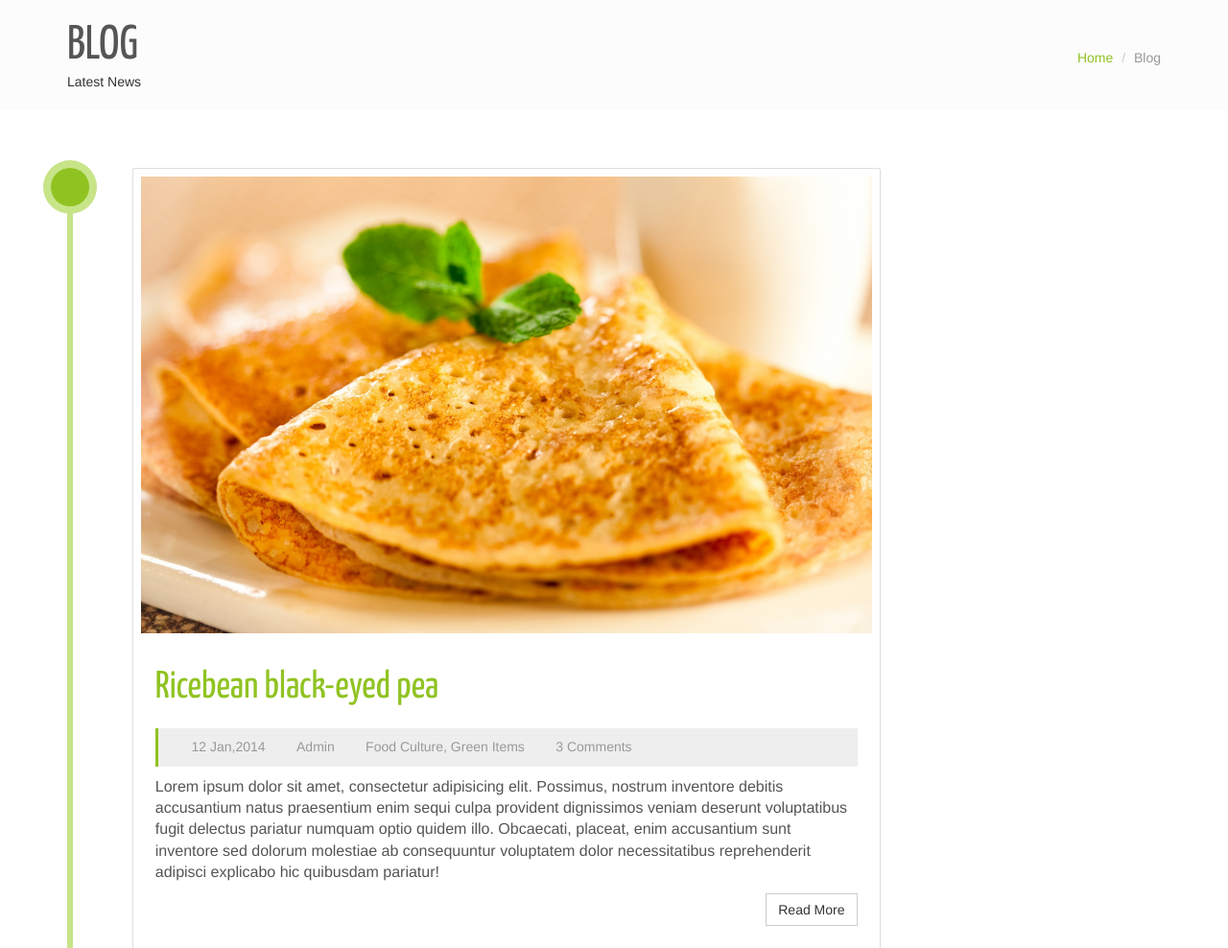
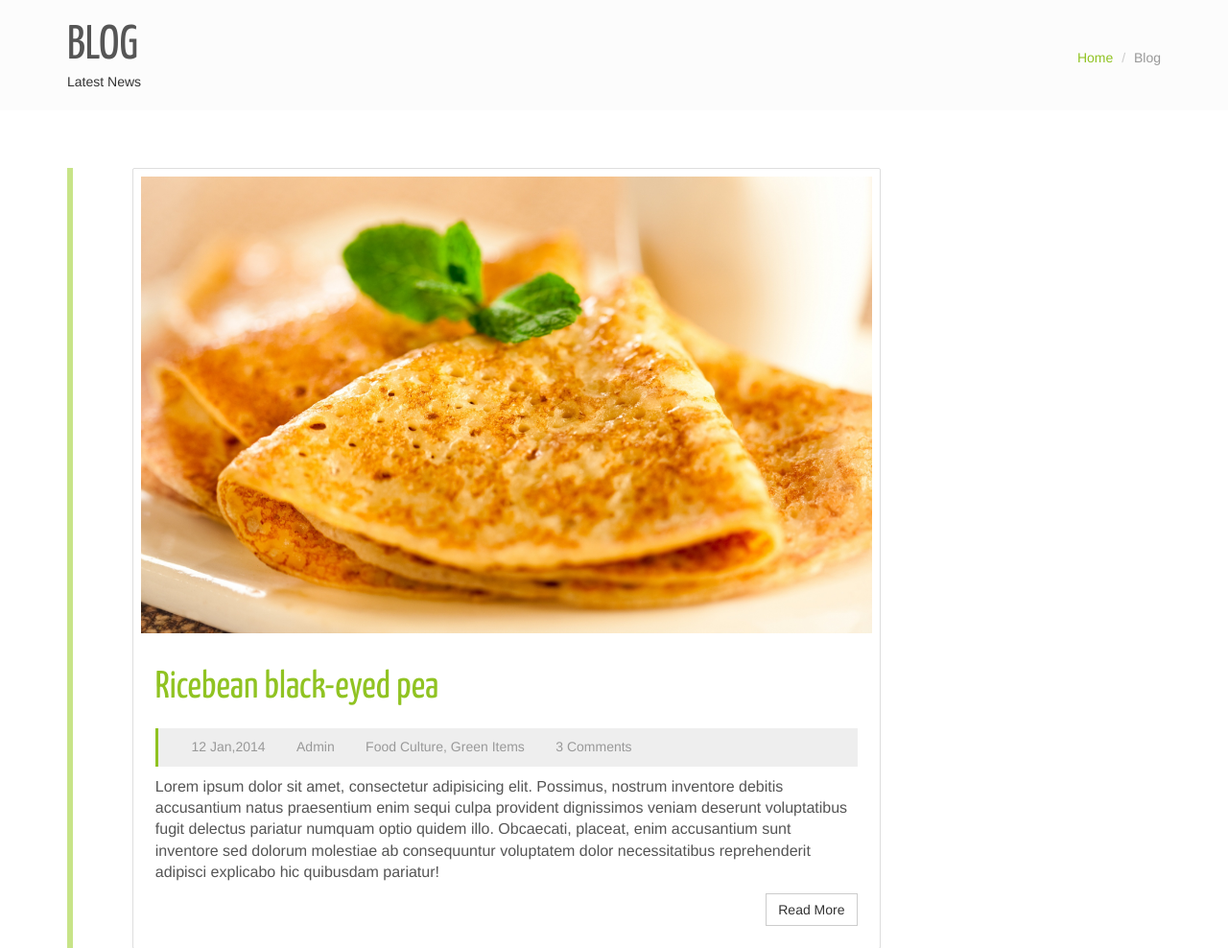
Before and after one commit to Homarzx/ProyectoDAWS, a PHP site: page /blog.html in a window 1280 px wide. Shown: the part 270-1258 px from the top of the page at 96% size. Run offline with PHP 8.4, Linux system fonts and the light colour scheme; some web fonts are replaced.

Commit message:
Modificando blog parte 2

```diff
--- a/food-code/themes/food-code/blog.html
+++ b/food-code/themes/food-code/blog.html
@@ -230,9 +230,6 @@
 				<div class="col-md-9 clearfix">
 					<ul class="blog-zone">
 					    <li>
-					        <div class="blog-icon">
-					        	<i class="fa  fa-pencil"></i>
-					        </div>
 					        <div class="blog-box">
 					        	<img src="images/blog-1.jpg" alt="">
 
@@ -269,9 +266,6 @@
 					        </div>	<!-- End of /.blog-box -->
 					    </li>
 					    <li>
-					        <div class="blog-icon">
-					        	<i class="fa  fa-video-camera"></i>
-					        </div>
 
 					        <!-- Youtube -->
 					        <div class="blog-box">
@@ -310,9 +304,6 @@
 					        </div>	<!-- End of /.blog-box -->
 					    </li>
 					    <li>
-					       <div class="blog-icon">
-					        	<i class="fa fa-music"></i>
-					        </div>
 
 					        <!-- Sound Cloud -->
 					        <div class="blog-box">
--- a/food-code/themes/food-code/css/style.css
+++ b/food-code/themes/food-code/css/style.css
@@ -978,7 +978,10 @@ footer .block span {
 	margin-bottom: 0;
 }
 
+.blog-zone{
 
+
+}
 
 /*	Blog Single Page Start.......
     ==================================================*/
```
